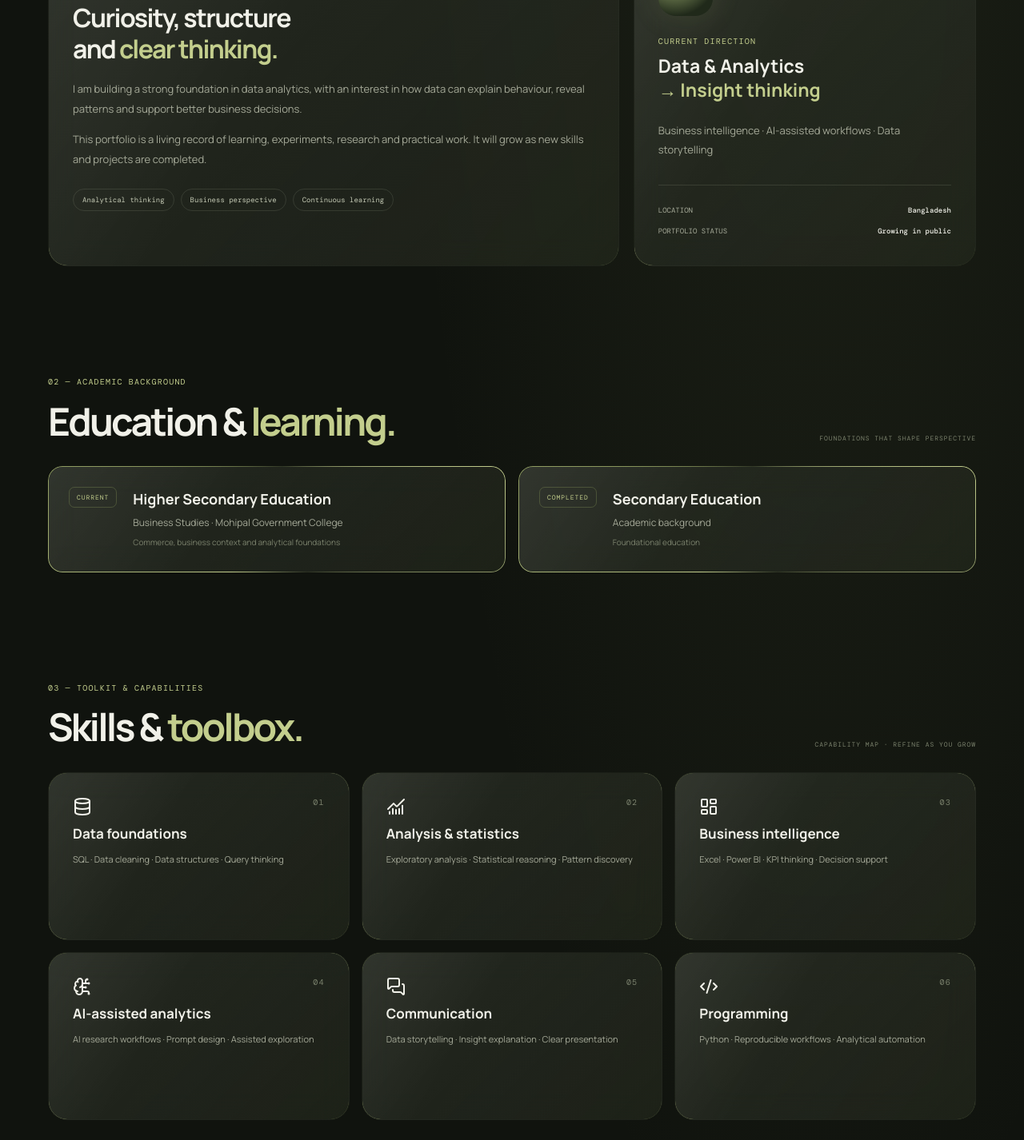
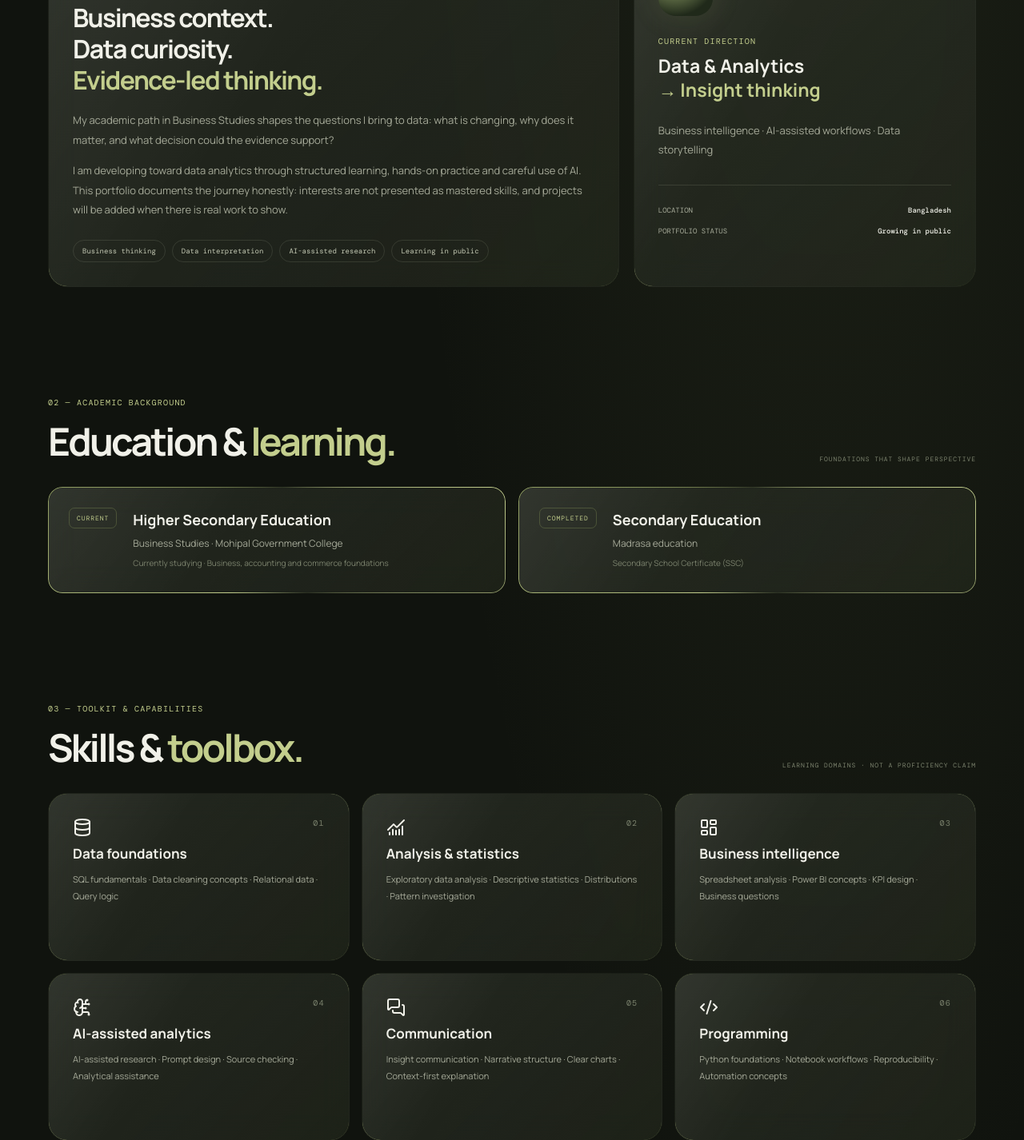
Before and after one commit to nonstoppp125-boop/olive-insight-portfolio, a plain HTML site: page index.html in a window 1280 px wide. Shown: the part 1326-2752 px from the top of the page at 80% size. Drawn offline with nearby package versions, Linux system fonts and the light colour scheme.

Commit message:
Personalize education and clarify developing analytics capabilities

```diff
--- a/index.html
+++ b/index.html
@@ -28,19 +28,19 @@
 <div class="hero-bottom"><span>SCROLL TO EXPLORE</span><i></i><span>BANGLADESH</span></div></section>
 <section class="intro wrap"><span>THE APPROACH</span><p>Good analysis is not just about finding numbers. It is about asking <em>better questions</em>, understanding context and making the answer useful.</p><small>01 / 08</small></section>
 <section class="section wrap" id="about"><div class="section-heading"><div><label>01 — THE PERSON BEHIND THE DATA</label><h2>About <em>me.</em></h2></div><small>CONTEXT BEFORE CONCLUSIONS</small></div>
-<div class="about-grid"><article class="glass card about-main"><label>PROFILE / 001</label><h3>Curiosity, structure<br>and <em>clear thinking.</em></h3><p>I am building a strong foundation in data analytics, with an interest in how data can explain behaviour, reveal patterns and support better business decisions.</p><p>This portfolio is a living record of learning, experiments, research and practical work. It will grow as new skills and projects are completed.</p><div class="tag-list"><span>Analytical thinking</span><span>Business perspective</span><span>Continuous learning</span></div></article>
+<div class="about-grid"><article class="glass card about-main"><label>PROFILE / 001</label><h3>Business context.<br>Data curiosity.<br><em>Evidence-led thinking.</em></h3><p>My academic path in Business Studies shapes the questions I bring to data: what is changing, why does it matter, and what decision could the evidence support?</p><p>I am developing toward data analytics through structured learning, hands-on practice and careful use of AI. This portfolio documents the journey honestly: interests are not presented as mastered skills, and projects will be added when there is real work to show.</p><div class="tag-list"><span>Business thinking</span><span>Data interpretation</span><span>AI-assisted research</span><span>Learning in public</span></div></article>
 <article class="glass card profile-card"><div class="profile-orb">Oi</div><label>CURRENT DIRECTION</label><h3>Data & Analytics<br><em>→ Insight thinking</em></h3><p>Business intelligence · AI-assisted workflows · Data storytelling</p><hr><div class="detail-row"><span>LOCATION</span><b>Bangladesh</b></div><div class="detail-row"><span>PORTFOLIO STATUS</span><b>Growing in public</b></div></article></div></section>
 <section class="section wrap" id="education"><div class="section-heading"><div><label>02 — ACADEMIC BACKGROUND</label><h2>Education & <em>learning.</em></h2></div><small>FOUNDATIONS THAT SHAPE PERSPECTIVE</small></div>
-<div class="timeline"><article class="glass timeline-card"><span class="timeline-state">CURRENT</span><div><h3>Higher Secondary Education</h3><p>Business Studies · Mohipal Government College</p><small>Commerce, business context and analytical foundations</small></div></article><article class="glass timeline-card"><span class="timeline-state">COMPLETED</span><div><h3>Secondary Education</h3><p>Academic background</p><small>Foundational education</small></div></article></div></section>
-<section class="section wrap" id="skills"><div class="section-heading"><div><label>03 — TOOLKIT & CAPABILITIES</label><h2>Skills & <em>toolbox.</em></h2></div><small>CAPABILITY MAP · REFINE AS YOU GROW</small></div>
-<div class="feature-grid"><article class="glass card feature-card"><i data-lucide="database"></i><label>01</label><h3>Data foundations</h3><p>SQL · Data cleaning · Data structures · Query thinking</p></article><article class="glass card feature-card"><i data-lucide="chart-no-axes-combined"></i><label>02</label><h3>Analysis & statistics</h3><p>Exploratory analysis · Statistical reasoning · Pattern discovery</p></article><article class="glass card feature-card"><i data-lucide="layout-dashboard"></i><label>03</label><h3>Business intelligence</h3><p>Excel · Power BI · KPI thinking · Decision support</p></article><article class="glass card feature-card"><i data-lucide="brain-circuit"></i><label>04</label><h3>AI-assisted analytics</h3><p>AI research workflows · Prompt design · Assisted exploration</p></article><article class="glass card feature-card"><i data-lucide="messages-square"></i><label>05</label><h3>Communication</h3><p>Data storytelling · Insight explanation · Clear presentation</p></article><article class="glass card feature-card"><i data-lucide="code-2"></i><label>06</label><h3>Programming</h3><p>Python · Reproducible workflows · Analytical automation</p></article></div></section>
+<div class="timeline"><article class="glass timeline-card"><span class="timeline-state">CURRENT</span><div><h3>Higher Secondary Education</h3><p>Business Studies · Mohipal Government College</p><small>Currently studying · Business, accounting and commerce foundations</small></div></article><article class="glass timeline-card"><span class="timeline-state">COMPLETED</span><div><h3>Secondary Education</h3><p>Madrasa education</p><small>Secondary School Certificate (SSC)</small></div></article></div></section>
+<section class="section wrap" id="skills"><div class="section-heading"><div><label>03 — TOOLKIT & CAPABILITIES</label><h2>Skills & <em>toolbox.</em></h2></div><small>LEARNING DOMAINS · NOT A PROFICIENCY CLAIM</small></div>
+<div class="feature-grid"><article class="glass card feature-card"><i data-lucide="database"></i><label>01</label><h3>Data foundations</h3><p>SQL fundamentals · Data cleaning concepts · Relational data · Query logic</p></article><article class="glass card feature-card"><i data-lucide="chart-no-axes-combined"></i><label>02</label><h3>Analysis & statistics</h3><p>Exploratory data analysis · Descriptive statistics · Distributions · Pattern investigation</p></article><article class="glass card feature-card"><i data-lucide="layout-dashboard"></i><label>03</label><h3>Business intelligence</h3><p>Spreadsheet analysis · Power BI concepts · KPI design · Business questions</p></article><article class="glass card feature-card"><i data-lucide="brain-circuit"></i><label>04</label><h3>AI-assisted analytics</h3><p>AI-assisted research · Prompt design · Source checking · Analytical assistance</p></article><article class="glass card feature-card"><i data-lucide="messages-square"></i><label>05</label><h3>Communication</h3><p>Insight communication · Narrative structure · Clear charts · Context-first explanation</p></article><article class="glass card feature-card"><i data-lucide="code-2"></i><label>06</label><h3>Programming</h3><p>Python foundations · Notebook workflows · Reproducibility · Automation concepts</p></article></div></section>
 <section class="section wrap" id="research"><div class="section-heading"><div><label>04 — QUESTIONS WORTH EXPLORING</label><h2>Research & <em>interests.</em></h2></div><small>THINK DEEPLY · TEST CAREFULLY</small></div>
 <div class="research-grid"><article class="glass card"><label>THEME / 01</label><h3>How can AI improve analytical workflows?</h3><p>Responsible AI use for preparation, analysis support, validation and communication.</p></article><article class="glass card"><label>THEME / 02</label><h3>What turns a metric into a useful insight?</h3><p>Connecting measurement, business context, causality and recommendations.</p></article><article class="glass card"><label>THEME / 03</label><h3>How should data stories be designed?</h3><p>Making complex findings understandable without losing accuracy or context.</p></article></div></section>
 <section class="section wrap" id="projects"><div class="section-heading"><div><label>05 — SELECTED WORK</label><h2>Projects & <em>experiments.</em></h2></div><small>EVIDENCE OVER CLAIMS</small></div>
 <div class="glass empty-state"><div class="empty-icon"><i data-lucide="scan-search"></i></div><div><label>PROJECT SPACE / READY</label><h3>Room for meaningful work.</h3><p>Completed projects will appear here with the problem, dataset, methodology, key findings and business recommendations.</p></div><small>COMING<br>IN TIME</small></div></section>
 <section class="section wrap" id="progress"><div class="section-heading"><div><label>06 — PERSONAL DEVELOPMENT</label><h2>Learning <em>progress.</em></h2></div><small>INTENTIONALLY LEFT BLANK</small></div>
 <div class="glass progress-panel"><i data-lucide="hourglass"></i><label>YOUR PROGRESS TRACKER</label><p>This space is reserved. Skill levels, completion percentages and milestones will remain blank until you choose to update them.</p><div class="blank-lines"><i></i><i></i><i></i></div></div></section>
-<section class="section wrap" id="future"><div class="section-heading"><div><label>07 — THE NEXT FRONTIER</label><h2>Future skills <em>to explore.</em></h2></div><small>A DIRECTION, NOT A CLAIM</small></div>
+<section class="section wrap" id="future"><div class="section-heading"><div><label>07 — THE NEXT FRONTIER</label><h2>Future skills <em>to explore.</em></h2></div><small>CURATED DEVELOPMENT ROADMAP</small></div>
 <div class="future-grid"><div class="glass future-item"><span>01</span><b>Advanced SQL & query optimization</b><i>↗</i></div><div class="glass future-item"><span>02</span><b>Python for analytical automation</b><i>↗</i></div><div class="glass future-item"><span>03</span><b>Statistical inference & experimentation</b><i>↗</i></div><div class="glass future-item"><span>04</span><b>Power BI data modelling & DAX</b><i>↗</i></div><div class="glass future-item"><span>05</span><b>Forecasting & predictive analytics</b><i>↗</i></div><div class="glass future-item"><span>06</span><b>AI agents for analytical workflows</b><i>↗</i></div></div></section>
 <section class="contact wrap" id="contact"><div class="glass contact-card"><div><label>OPEN TO MEANINGFUL CONNECTIONS</label><h2>Let's make data<br><em>make sense.</em></h2><p>For collaboration, thoughtful conversations and opportunities to learn together.</p></div><a class="button" href="https://github.com/nonstoppp125-boop" target="_blank" rel="noopener noreferrer">Visit my GitHub ↗</a><b class="contact-mark">Oi</b></div></section>
 </main>
```
